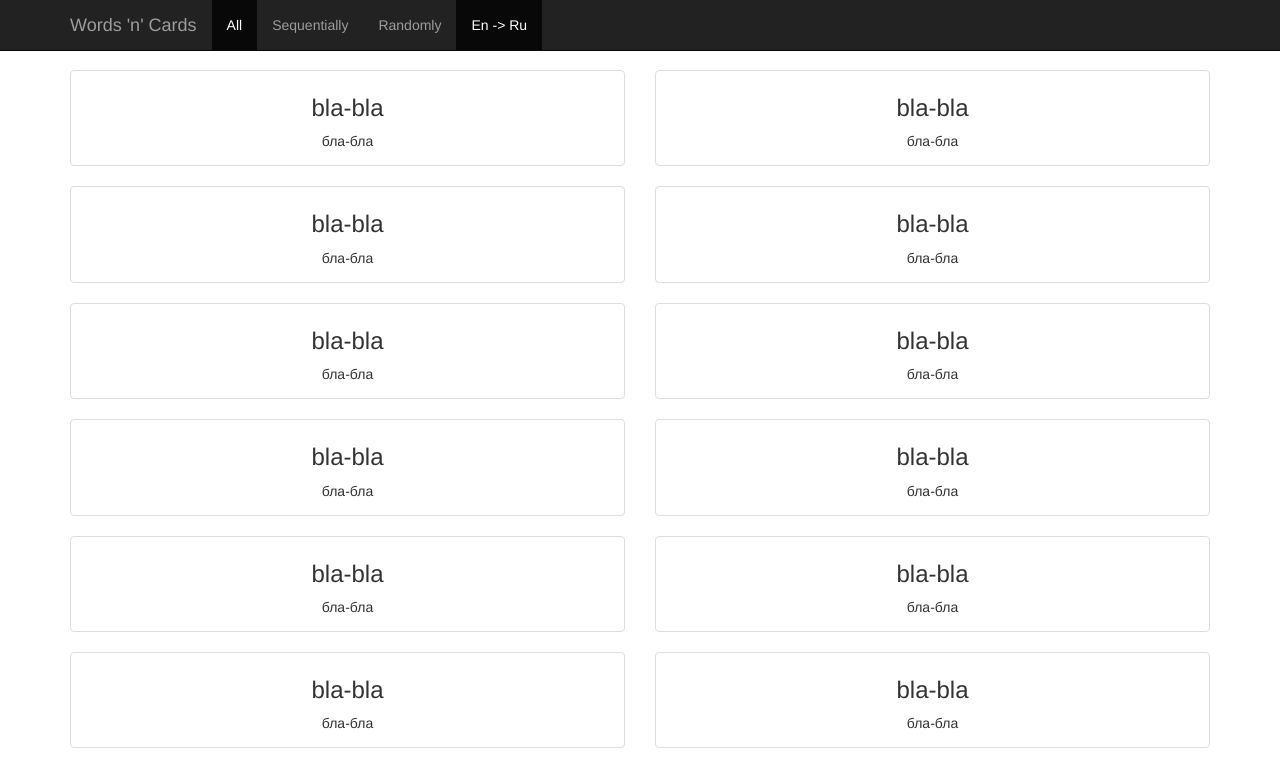
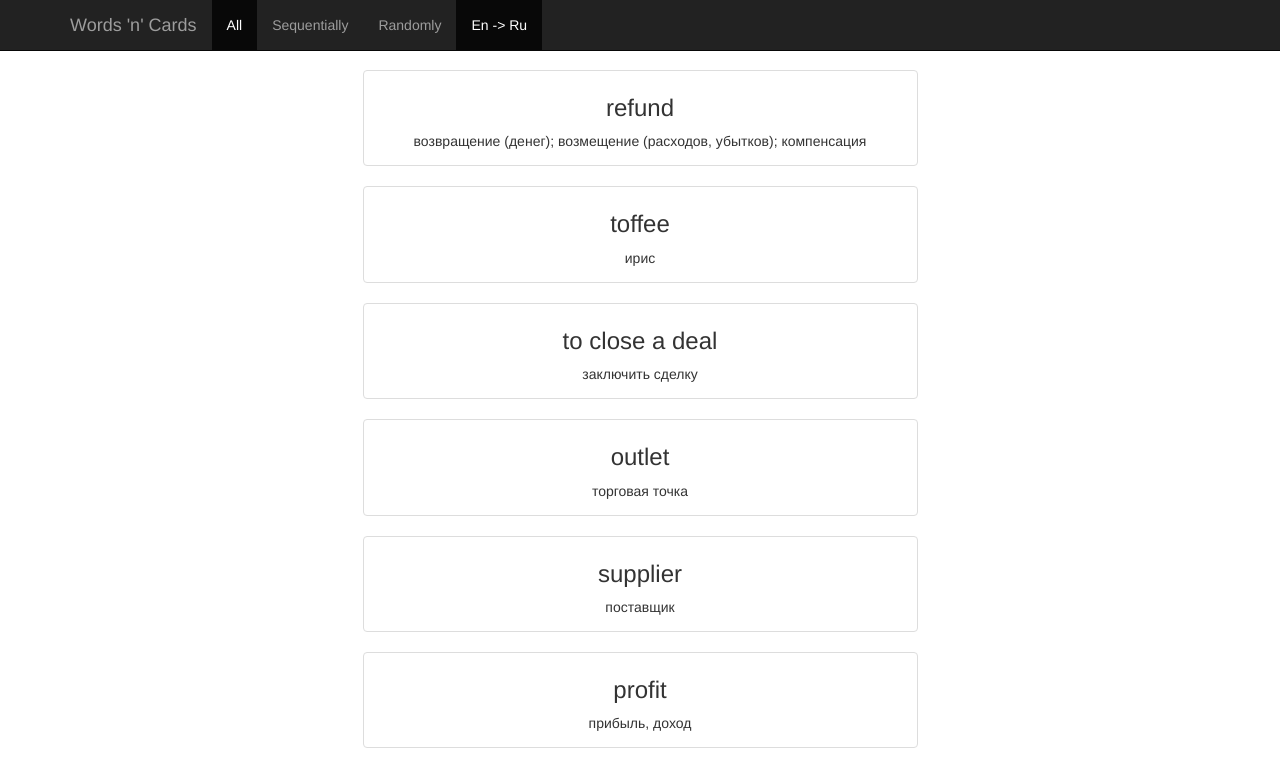
Before and after one commit to wiacheslav/wordcards, an Angular app: page /all in a window 1280 px wide. Shown: the top 766 px of the page. Built offline with nearby package versions, Linux system fonts and the light colour scheme.

Commit message:
Dictionary

```diff
--- a/src/app/app-routing/app-routing.module.ts
+++ b/src/app/app-routing/app-routing.module.ts
@@ -1,12 +1,13 @@
 import { NgModule } from '@angular/core';
 import { RouterModule, Routes } from '@angular/router';
 import { AllCardsComponent } from '../all-cards/all-cards.component';
+import { RandomCardsComponent } from '../random-cards/random-cards.component';
 
 const routes: Routes = [
   { path: '', redirectTo: '/all', pathMatch: 'full'},
   { path: 'all', component: AllCardsComponent},
   { path: 'sequentially', component: AllCardsComponent},
-  { path: 'randomly', component: AllCardsComponent}
+  { path: 'randomly', component: RandomCardsComponent}
 ];
 
 @NgModule({
--- a/src/app/app.component.ts
+++ b/src/app/app.component.ts
@@ -1,6 +1,4 @@
 import { Component, OnInit } from '@angular/core';
-import { WordCard } from './word-card';
-import { CardsService } from './cards.service';
 
 @Component({
   selector: 'app-root',
@@ -8,10 +6,9 @@ import { CardsService } from './cards.service';
   styleUrls: ['./app.component.css']
 })
 export class AppComponent implements OnInit {
-  cards: WordCard;
   inverse: boolean;
   direction: string;
-  constructor(private cardService: CardsService){
+  constructor(){
     this.inverse = false;
   }
 
--- a/src/app/app.module.ts
+++ b/src/app/app.module.ts
@@ -9,12 +9,14 @@ import { CardsService } from './cards.service';
 import { AllCardsComponent } from './all-cards/all-cards.component';
 
 import { AppRoutingModule }     from './app-routing/app-routing.module';
+import { RandomCardsComponent } from './random-cards/random-cards.component';
 
 @NgModule({
   declarations: [
     AppComponent,
     WordCardComponent,
-    AllCardsComponent
+    AllCardsComponent,
+    RandomCardsComponent
   ],
   imports: [
     BrowserModule,
--- a/src/app/cards.service.ts
+++ b/src/app/cards.service.ts
@@ -3,6 +3,7 @@ import { WordCard, CARDS } from './word-card';
 
 @Injectable()
 export class CardsService {
+  cardsLen = CARDS.length;
 
   constructor() { }
 
@@ -10,4 +11,13 @@ export class CardsService {
     return Promise.resolve(CARDS);
   }
 
+  getRandom(): Promise<WordCard> {
+    let index = this.getRandomIndex();
+    return Promise.resolve(CARDS[index]);
+  }
+
+  private getRandomIndex(): number {
+    return Math.floor(Math.random() * this.cardsLen);
+  }
+
 }
--- /dev/null
+++ b/src/app/random-cards/random-cards.component.html
@@ -0,0 +1,8 @@
+<div class="row">
+  <div class="panel text-center">
+  <button type="button" class="btn btn-default" aria-label="Next" (click)="getNext()">
+    <span class="glyphicon glyphicon-random" aria-hidden="true"></span>
+  </button>
+  </div>
+  <app-word-card *ngIf="card" [card]="card"></app-word-card>
+</div>
--- /dev/null
+++ b/src/app/random-cards/random-cards.component.ts
@@ -0,0 +1,26 @@
+import { Component, OnInit, Output } from '@angular/core';
+import { CardsService } from '../cards.service';
+import { WordCard, CARDS } from '../word-card';
+
+@Component({
+  selector: 'app-random-cards',
+  templateUrl: './random-cards.component.html',
+  styleUrls: ['./random-cards.component.css']
+})
+export class RandomCardsComponent implements OnInit {
+
+  card: WordCard;
+  constructor(private cardsService: CardsService) { }
+
+  getNext() {
+    this.cardsService.getRandom().then(card => {
+      this.card = card;
+      console.log(this.card);
+    });
+  }
+
+  ngOnInit() {
+    this.getNext();
+  }
+
+}
--- a/src/app/word-card.ts
+++ b/src/app/word-card.ts
@@ -7,62 +7,62 @@ export class WordCard {
 export const CARDS: WordCard[] = [
     {
         id: 0,
-        english: `bla-bla`,
-        russian: `бла-бла`
+        english: `refund`,
+        russian: `возвращение (денег); возмещение (расходов, убытков); компенсация`
     },
     {
-        id: 0,
-        english: `bla-bla`,
-        russian: `бла-бла`
+        id: 1,
+        english: `toffee`,
+        russian: `ирис`
     },
     {
-        id: 0,
-        english: `bla-bla`,
-        russian: `бла-бла`
+        id: 2,
+        english: `to close a deal`,
+        russian: `заключить сделку`
     },
     {
-        id: 0,
-        english: `bla-bla`,
-        russian: `бла-бла`
+        id: 3,
+        english: `outlet`,
+        russian: `торговая точка`
     },
     {
-        id: 0,
-        english: `bla-bla`,
-        russian: `бла-бла`
+        id: 4,
+        english: `supplier`,
+        russian: `поставщик`
     },
     {
-        id: 0,
-        english: `bla-bla`,
-        russian: `бла-бла`
+        id: 5,
+        english: `profit`,
+        russian: `прибыль, доход`
     },
     {
-        id: 0,
-        english: `bla-bla`,
-        russian: `бла-бла`
+        id: 6,
+        english: `out of stock`,
+        russian: `распродано`
     },
     {
-        id: 0,
-        english: `bla-bla`,
-        russian: `бла-бла`
+        id: 7,
+        english: `interest-free credit`,
+        russian: `беспроцентный кредит`
     },
     {
-        id: 0,
-        english: `bla-bla`,
-        russian: `бла-бла`
+        id: 8,
+        english: `parent company`,
+        russian: `материнская компания, компания-учредитель`
     },
     {
-        id: 0,
-        english: `bla-bla`,
-        russian: `бла-бла`
+        id: 9,
+        english: `to be on course`,
+        russian: `по графику`
     },
     {
-        id: 0,
-        english: `bla-bla`,
-        russian: `бла-бла`
+        id: 10,
+        english: `asset`,
+        russian: `имущество, фонды, активы`
     },
     {
-        id: 0,
-        english: `bla-bla`,
-        russian: `бла-бла`
+        id: 11,
+        english: `shareholder`,
+        russian: `акционер, держатель акций`
     }
 ];
--- a/src/app/word-card/word-card.component.html
+++ b/src/app/word-card/word-card.component.html
@@ -1,4 +1,4 @@
-  <div class="col-xs-12 col-md-6">
+  <div class="col-xs-12 col-md-6 col-md-offset-3">
     <div class="thumbnail text-center">
     <h3>
       {{card.english}}
```
Also changed, not shown: src/app/random-cards/random-cards.component.css (added), 1 other file (tests, documents, lock files or other folders).
